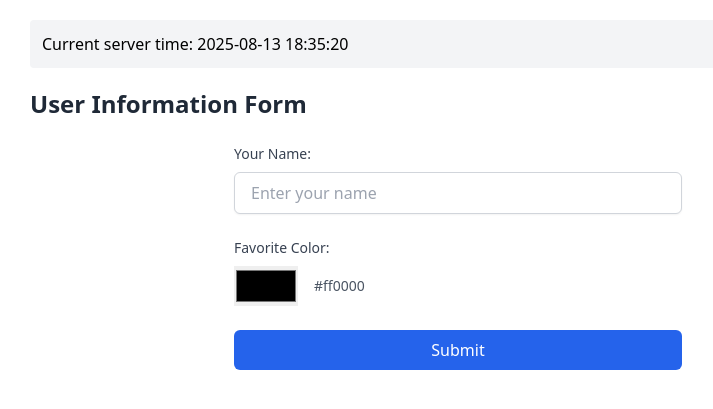
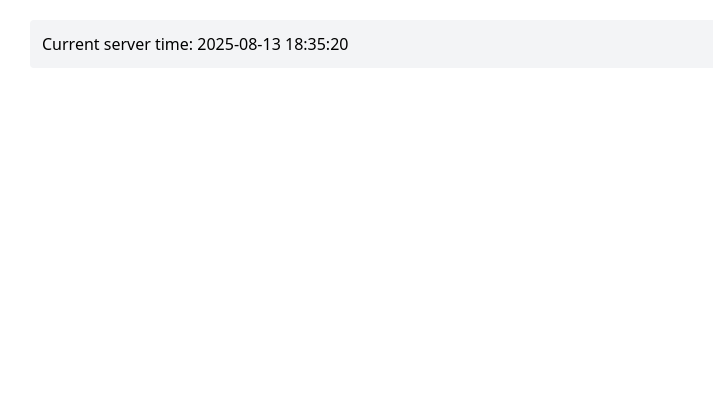
Before and after one commit to AsmaaAK/post-get-php-challange1, a PHP site: page / in a window 1280 px wide. Shown: the top 409 px of the page, without its empty margins (182-895 px from the left). Run offline with PHP 8.4, Linux system fonts and the light colour scheme; some libraries are stand-ins or nearby versions.

```diff
--- a/index.php
+++ b/index.php
@@ -15,50 +15,5 @@
         echo "Current server time: " . date('Y-m-d H:i:s');
         ?>
     </div>
-
-    <h2 class="text-2xl font-bold mb-6 text-gray-800">User Information Form</h2>
-    <!-- Using POST for form submission to protect sensitive data
-     POST with Redirect is preferred because it protects data, prevents double submissions when updating, improves user experience,
-     and makes the result page saveable or shareable via a link (PRG).-->
-
-    <form method="POST" action="process.php" class="space-y-6 max-w-md mx-auto">
-    <div class="space-y-2">
-        <label for="name" class="block text-sm font-medium text-gray-700">Your Name:</label>
-        <input
-            type="text"
-            id="name"
-            name="name"
-            required
-            class="w-full px-4 py-2 border border-gray-300 rounded-md shadow-sm focus:ring-2 focus:ring-blue-500 focus:border-blue-500"
-            placeholder="Enter your name">
-    </div>
-
-    <div class="space-y-2">
-        <label for="color" class="block text-sm font-medium text-gray-700">Favorite Color:</label>
-        <div class="flex items-center space-x-4">
-            <input
-                type="color"
-                id="color"
-                name="color"
-                value="#160d0dff"
-                required
-                class="h-10 w-16 cursor-pointer">
-            <span id="color-value" class="text-sm text-gray-600">#ff0000</span>
-        </div>
-    </div>
-
-    <button
-        type="submit"
-        class="w-full px-4 py-2 bg-blue-600 text-white font-medium rounded-md hover:bg-blue-700 focus:outline-none focus:ring-2 focus:ring-offset-2 focus:ring-blue-500 transition-colors">
-        Submit
-    </button>
-    </form>
-
-<script>
-    // Update color value display when color changes
-        document.getElementById('color').addEventListener('input', function(e) {
-        document.getElementById('color-value').textContent = e.target.value;
-    });
-</script>
 </body>
 </html>
```
